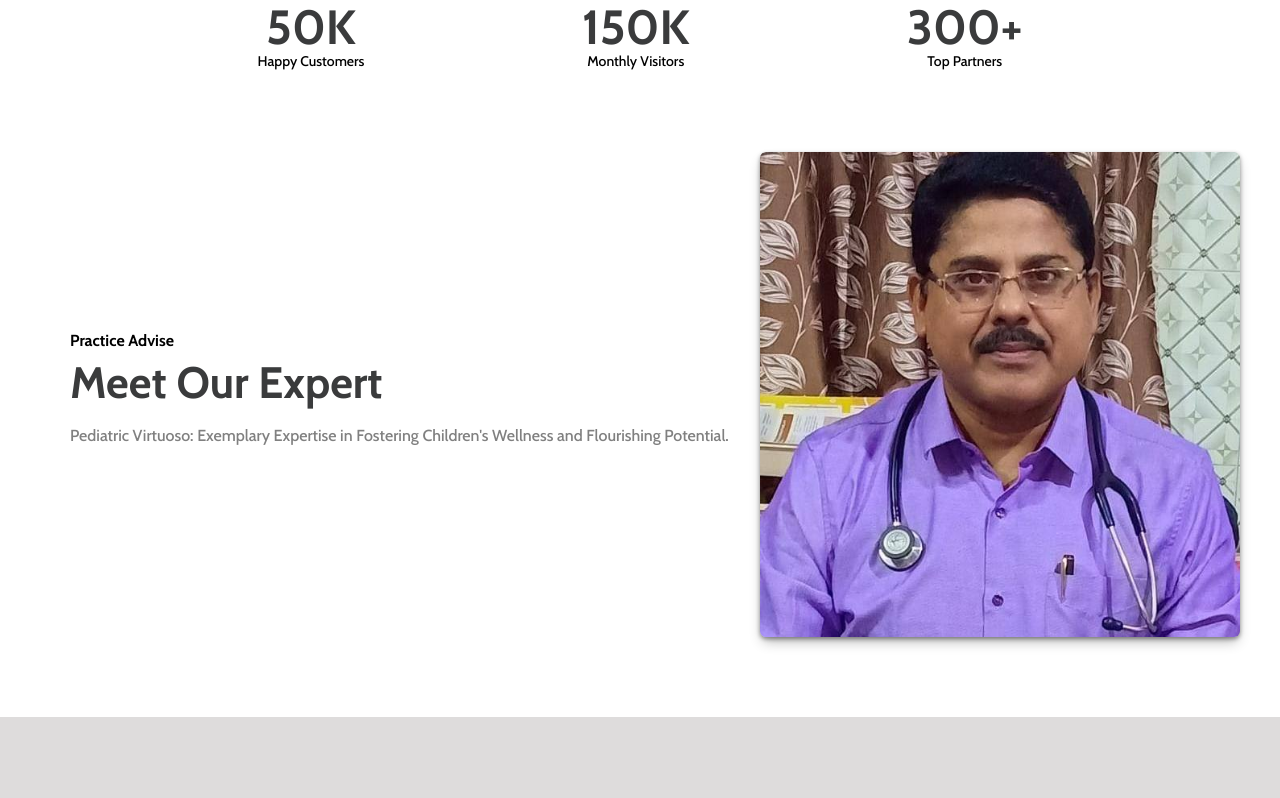
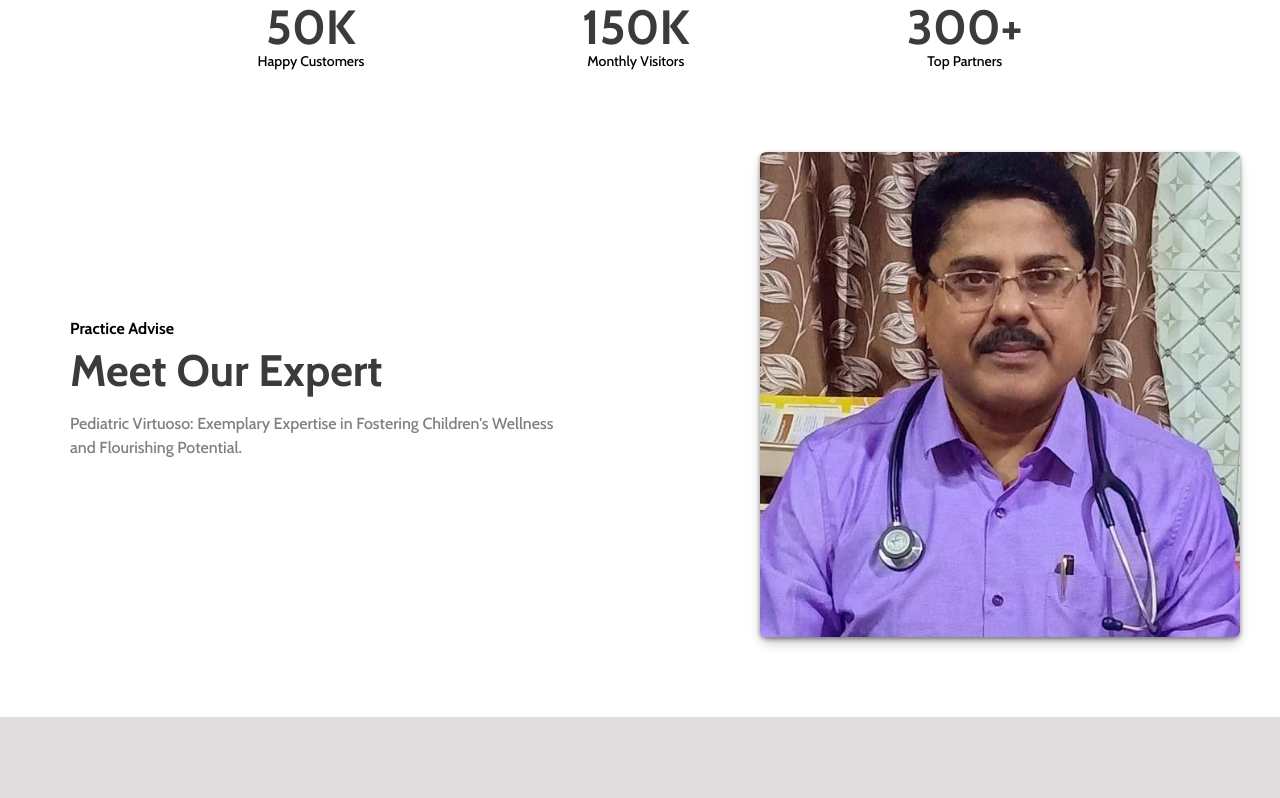
Before and after one commit to shreyT19/Sarbeswari-Labs-Project, a React (Vite) app: page / in a window 1280 px wide. Shown: the part 840-1638 px from the top of the page. Built offline with nearby package versions, Linux system fonts and the light colour scheme.

Commit message:
updated minor changes

```diff
--- a/src/components/ExpertsSection/ExpertsSection.scss
+++ b/src/components/ExpertsSection/ExpertsSection.scss
@@ -62,7 +62,9 @@
           color: grey;
           line-height: 1.5;
           padding: 20px 0;
+          width: 100%;
           @include md {
+            width: 75%;
             font-size: 16px;
           }
         }
```
